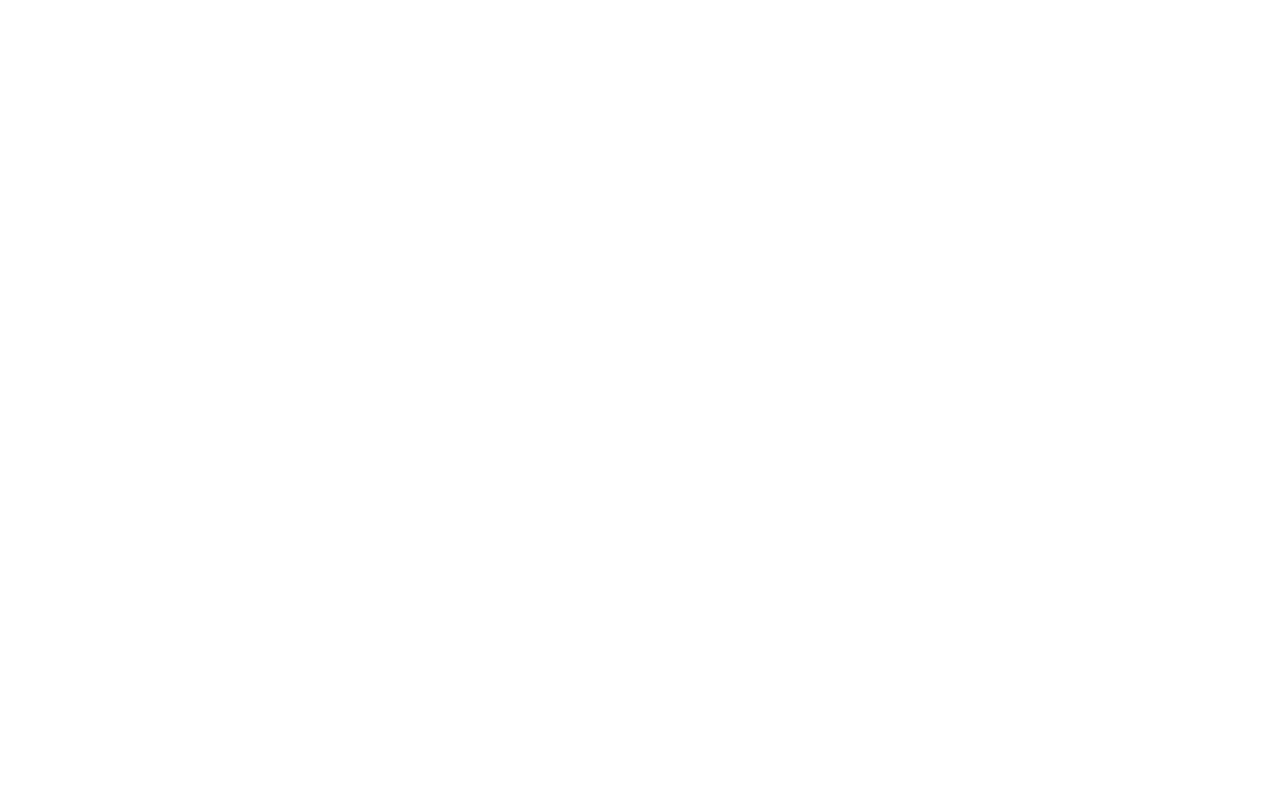
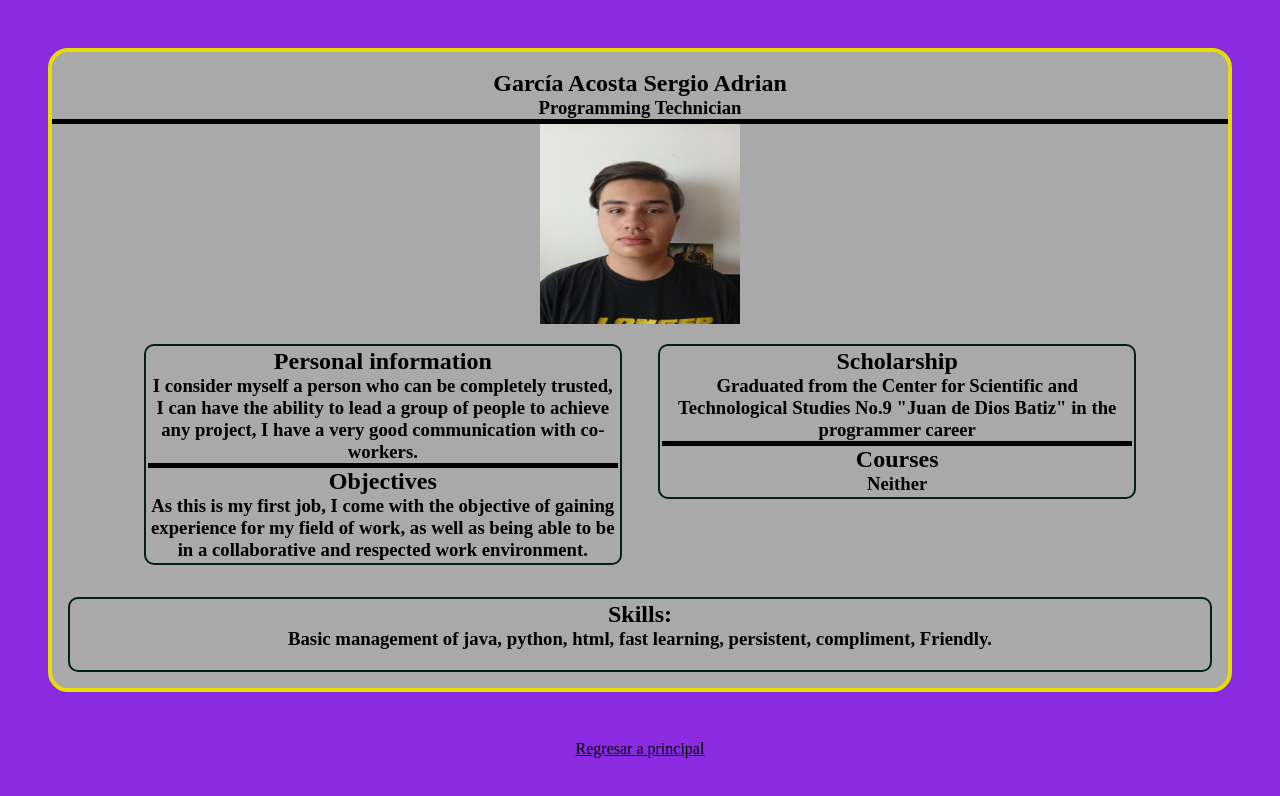
Before and after one commit to SergioGarc/4IV7_PSW_GASA, a plain HTML site: page Curriculum/index.html in a window 1280 px wide. Drawn offline with Linux system fonts and the light colour scheme.

Commit message:
Mi Curriculum

```diff
--- a/Curriculum/index.html
+++ b/Curriculum/index.html
@@ -0,0 +1,45 @@
+<!DOCTYPE html>
+<html lang="en">
+<head>
+    <meta charset="UTF-8">
+    <meta http-equiv="X-UA-Compatible" content="IE=edge">
+    <meta name="viewport" content="width=device-width, initial-scale=1.0">
+    <title>Curriculum</title>
+    <link rel="stylesheet" href="style.css">
+</head>
+<body>
+    <div class="main-container">
+        <header>
+            <br>
+            <nav><h1>García Acosta Sergio Adrian</h1>
+            <h3>Programming Technician</h3>
+            <hr>
+            </nav>
+        </header>
+<section>
+    <aside><img src="imagen/image.jpg"></aside>
+    <article>
+        <h2>Personal information</h2>
+        <h3>I consider myself a person who can be completely trusted, I can have the ability to lead a group of people to achieve any project, I have a very good communication with co-workers.</h3>
+        <hr>
+        <h2>Objectives</h2>
+        <h3>As this is my first job, I come with the objective of gaining experience for my field of work, as well as being able to be in a collaborative and respected work environment.</h3>
+    </article>
+    <article>
+        <h2>Scholarship</h2>
+        <h3>Graduated from the Center for Scientific and Technological Studies No.9 "Juan de Dios Batiz" in the programmer career</h3>
+        <hr>
+        <h2>Courses</h2>
+        <h3>Neither</h3>
+    </article>
+    <footer>
+        <h2>Skills:</h2>
+        <h3>Basic management of java, python, html, fast learning, persistent, compliment, Friendly.</h3>
+        <br>
+    </footer>
+
+</section>
+    </div>
+    <a href="../index.html">Regresar a principal</a>
+</body>
+</html>
--- a/Curriculum/style.css
+++ b/Curriculum/style.css
@@ -0,0 +1,41 @@
+*{
+    padding: 0;
+    margin: 0;
+    color: rgb(0, 0, 0);
+    text-align: center;
+}
+
+html, body{
+    background-color: blueviolet;
+}
+
+.main-container{
+    border: 4px solid rgb(226, 222, 1);
+    border-radius: 20px;
+    background-color: darkgrey;
+    margin: 3rem;
+}
+
+article, footer{
+    border: 2px solid #002211;
+    margin: 1rem;
+    border-radius: 10px;
+    padding: 2px;
+}
+
+article, img{
+    width: 40%;
+    display: inline-table;
+}
+
+hr{
+    height: 5px;
+    background-color: black;
+    border:rgb(0, 0, 0);
+}
+
+img{
+    height: 200px;
+    width: 200px;
+    align-items: center;
+}
```
Also changed, not shown: index.html (+1 -0 lines), Curriculum/imagen/image.jpg (added).
